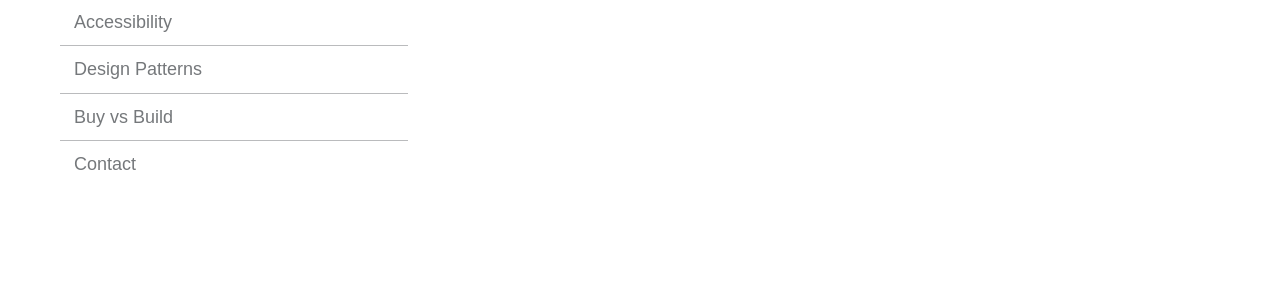
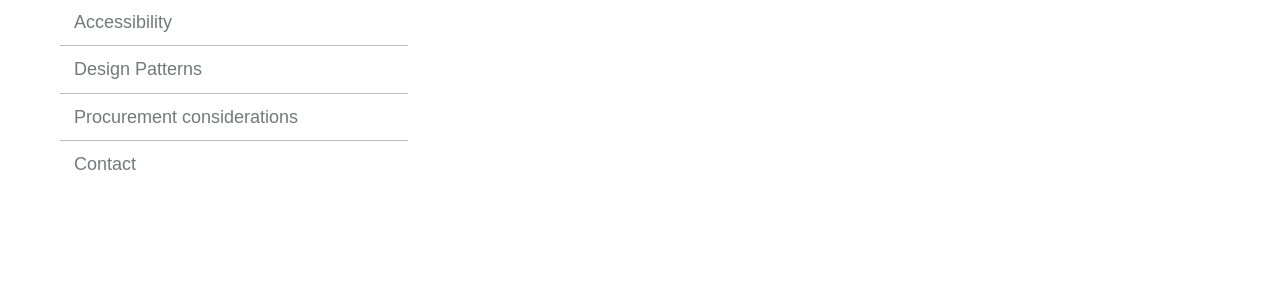
Before and after one commit to cds-snc/booking-documentation, a Jekyll site: the page built from _pages/en/contact.md, in a window 1280 px wide. Shown: the part 246-546 px from the top of the page. Built offline with Jekyll 4.4.1, drawn with Linux system fonts in a browser that asks for light colours.

Commit message:
fixed buy vs build name and url

```diff
--- a/_data/menu.yml
+++ b/_data/menu.yml
@@ -12,8 +12,8 @@ en:
     name: "Design Patterns"
     url: "/design-patterns/"
   buy-vs-build:
-    name: "Buy vs Build"
-    url: "/buy-vs-build/"
+    name: "Procurement considerations"
+    url: "/procurement-considerations/"
   contact:
     name: "Contact"
     url: "/contact/"
```
